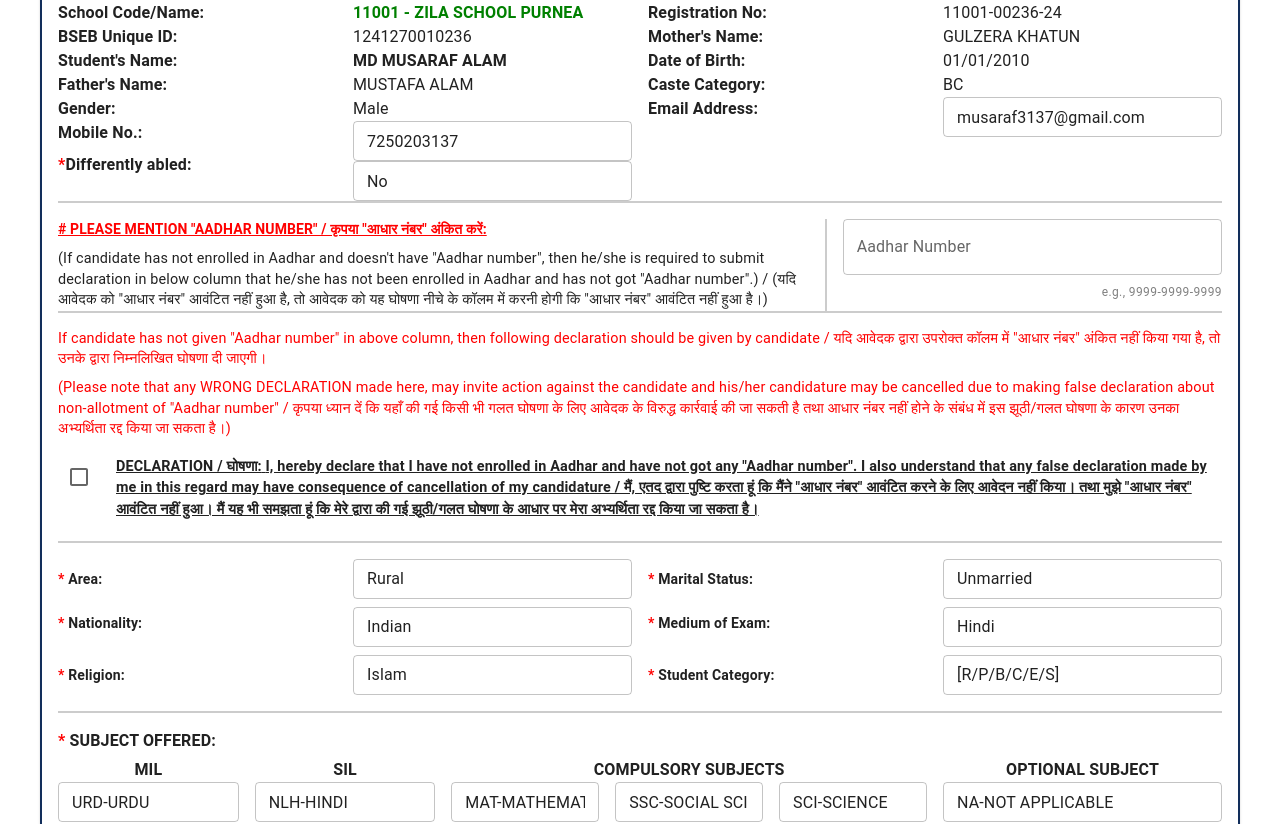
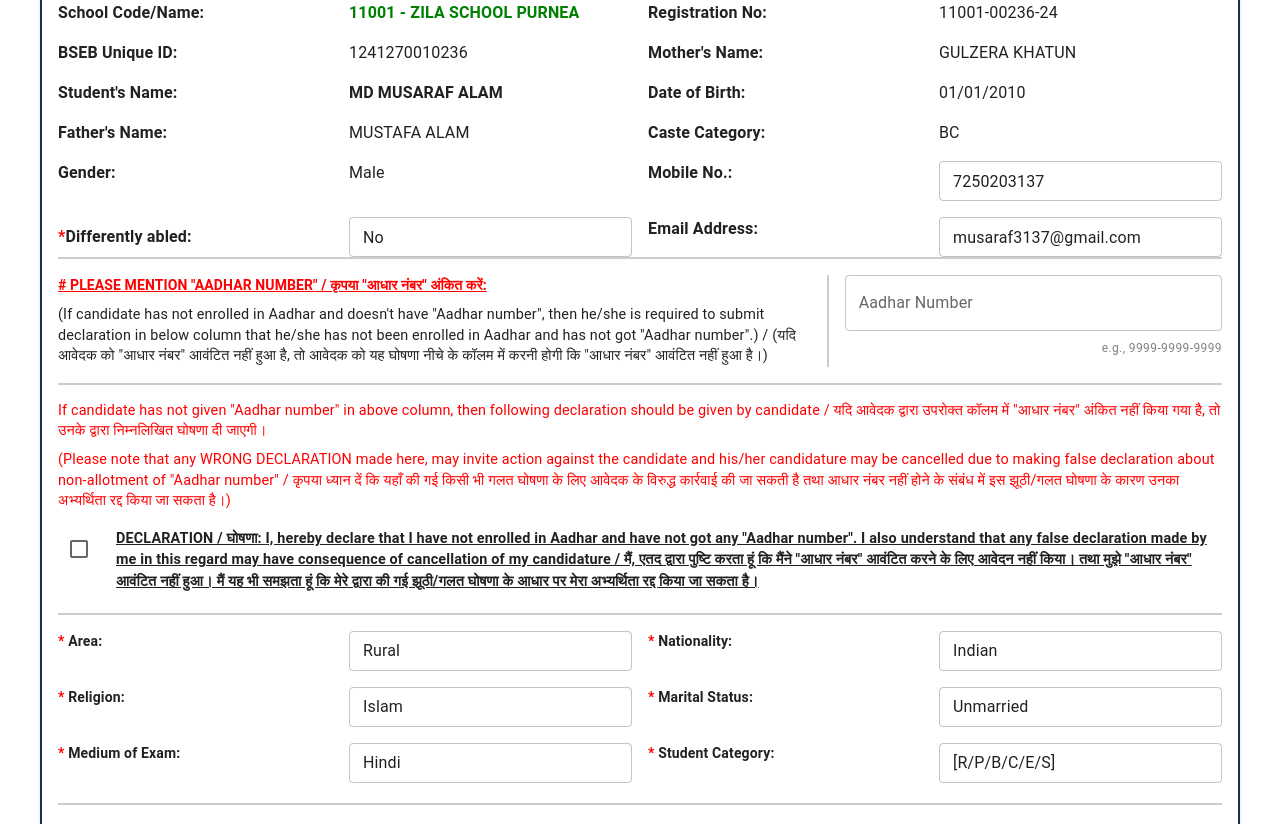
Before and after one commit to BADAL-VARSHNEY/bihar-board-compartmental, a React (Vite) app: page /personal-details in a window 1280 px wide. Shown: the part 260-1084 px from the top of the page. Built offline with nearby package versions, Linux system fonts and the light colour scheme.

Commit message:
responsive desgin

```diff
--- a/src/components/PersonalDetails.jsx
+++ b/src/components/PersonalDetails.jsx
@@ -6,16 +6,8 @@ import {
   TextField,
   Divider,
   Typography,
-  Paper,
   Checkbox,
   Button,
-  TableContainer,
-  Table,
-  TableHead,
-  TableRow,
-  TableCell,
-  TableBody,
-  TextareaAutosize,
   Input,
 } from "@mui/material";
 import Grid from "@mui/material/Grid2";
@@ -80,100 +72,179 @@ function PersonalDetails() {
             <CardContent>
               <Grid container spacing={2}>
                 {/* Box 1 */}
-                <Grid item size={{ xs: 5, md: 3 }}>
-                  <Box>
+                <Grid item size={{ xs: 12, md: 6 }}>
+                  <Grid container spacing={1}>
+                    <Grid item size={{ sm: 6 }}>
                       <Typography>
                         <b>School Code/Name:</b>
                       </Typography>
+                    </Grid>
+                    <Grid item size={{ sm: 6 }}>
+                      <Typography
+                        style={{ color: "green", fontWeight: "bold" }}
+                      >
+                        11001 - ZILA SCHOOL PURNEA
+                      </Typography>
+                    </Grid>
+                  </Grid>
+                </Grid>
+                <Grid item size={{ xs: 12, md: 6 }}>
+                  <Grid container spacing={1}>
+                    <Grid item size={{ sm: 6 }}>
+                      <Typography>
+                        <b>Registration No:</b>
+                      </Typography>
+                    </Grid>
+                    <Grid item size={{ sm: 6 }}>
+                      <Typography>11001-00236-24</Typography>
+                    </Grid>
+                  </Grid>
+                </Grid>
+                <Grid item size={{ xs: 12, md: 6 }}>
+                  <Grid container spacing={1}>
+                    <Grid item size={{ sm: 6 }}>
                       <Typography>
                         <b>BSEB Unique ID:</b>
                       </Typography>
+                    </Grid>
+                    <Grid item size={{ sm: 6 }}>
+                      <Typography>1241270010236</Typography>
+                    </Grid>
+                  </Grid>
+                </Grid>
+                <Grid item size={{ xs: 12, md: 6 }}>
+                  <Grid container spacing={1}>
+                    <Grid item size={{ sm: 6 }}>
+                      <Typography>
+                        <b>Mother's Name:</b>
+                      </Typography>
+                    </Grid>
+                    <Grid item size={{ sm: 6 }}>
+                      <Typography>GULZERA KHATUN</Typography>
+                    </Grid>
+                  </Grid>
+                </Grid>
+
+                <Grid item size={{ xs: 12, md: 6 }}>
+                  <Grid container spacing={1}>
+                    <Grid item size={{ sm: 6 }}>
                       <Typography>
                         <b>Student's Name:</b>
                       </Typography>
+                    </Grid>
+                    <Grid item size={{ sm: 6 }}>
+                      <Typography style={{ fontWeight: "bold" }}>
+                        MD MUSARAF ALAM
+                      </Typography>
+                    </Grid>
+                  </Grid>
+                </Grid>
+                <Grid item size={{ xs: 12, md: 6 }}>
+                  <Grid container spacing={1}>
+                    <Grid item size={{ sm: 6 }}>
+                      <Typography>
+                        <b>Date of Birth:</b>
+                      </Typography>
+                    </Grid>
+                    <Grid item size={{ sm: 6 }}>
+                      <Typography>01/01/2010</Typography>
+                    </Grid>
+                  </Grid>
+                </Grid>
+                <Grid item size={{ xs: 12, md: 6 }}>
+                  <Grid container spacing={1}>
+                    <Grid item size={{ sm: 6 }}>
                       <Typography>
                         <b>Father's Name:</b>
                       </Typography>
+                    </Grid>
+                    <Grid item size={{ sm: 6 }}>
+                      <Typography>MUSTAFA ALAM</Typography>
+                    </Grid>
+                  </Grid>
+                </Grid>
+                <Grid item size={{ xs: 12, md: 6 }}>
+                  <Grid container spacing={1}>
+                    <Grid item size={{ sm: 6 }}>
+                      <Typography>
+                        <b>Caste Category:</b>
+                      </Typography>
+                    </Grid>
+                    <Grid item size={{ sm: 6 }}>
+                      <Typography>BC</Typography>
+                    </Grid>
+                  </Grid>
+                </Grid>
+
+                <Grid item size={{ xs: 12, md: 6 }}>
+                  <Grid container spacing={1}>
+                    <Grid item size={{ sm: 6 }}>
                       <Typography>
                         <b>Gender:</b>
                       </Typography>
+                    </Grid>
+                    <Grid item size={{ sm: 6 }}>
+                      <Typography>Male</Typography>
+                    </Grid>
+                  </Grid>
+                </Grid>
+                <Grid item size={{ xs: 12, md: 6 }}>
+                  <Grid container spacing={1}>
+                    <Grid item size={{ sm: 6, xs: 12 }}>
                       <Typography>
                         <b>Mobile No.:</b>
                       </Typography>
+                    </Grid>
+                    <Grid item size={{ sm: 6, xs: 12 }}>
+                      <TextField fullWidth size="small" value="7250203137" />
+                    </Grid>
+                  </Grid>
+                </Grid>
+
+                <Grid item size={{ xs: 12, md: 6 }}>
+                  <Grid container spacing={1}>
+                    <Grid item size={{ sm: 6, xs: 12 }}>
                       <Typography sx={{ fontWeight: "bold", mt: 1 }}>
                         <b style={{ color: "red" }}>*</b>Differently abled:
                       </Typography>
-                  </Box>
+                    </Grid>
+                    <Grid item size={{ sm: 6, xs: 12 }}>
+                      <TextField fullWidth size="small" value="No" />
+                    </Grid>
+                  </Grid>
                 </Grid>
 
-                <Grid item size={{ xs: 7, md: 3 }}>
-                  <Box>
-                    <Typography style={{ color: "green", fontWeight: "bold" }}>
-                      11001 - ZILA SCHOOL PURNEA
-                    </Typography>
-                    <Typography>1241270010236</Typography>
-                    <Typography style={{ fontWeight: "bold" }}>
-                      MD MUSARAF ALAM
-                    </Typography>
-                    <Typography>MUSTAFA ALAM</Typography>
-                    <Typography>Male</Typography>
-                    <TextField fullWidth size="small" value="7250203137" />
-                    <TextField fullWidth size="small" value="No" />
-                  </Box>
-                </Grid>
-
-                {/* Box 2 */}
-                <Grid item size={{ xs: 5, md: 3 }}>
-                  <Box>
-                    <Typography>
-                      <b>Registration No:</b>
-                    </Typography>
-                    <Typography>
-                      <b>Mother's Name:</b>
-                    </Typography>
-                    <Typography>
-                      <b>Date of Birth:</b>
-                    </Typography>
-                    <Typography>
-                      <b>Caste Category:</b>
-                    </Typography>
+                <Grid item size={{ xs: 12, md: 6 }}>
+                  <Grid container spacing={1}>
+                    <Grid item size={{ sm: 6, xs: 12 }}>
                       <Typography>
                         <b>Email Address:</b>
                       </Typography>
-                  </Box>
                     </Grid>
-
-                <Grid item size={{ xs: 7, md: 3 }}>
-                  <Box>
-                    <Typography>11001-00236-24</Typography>
-                    <Typography>GULZERA KHATUN</Typography>
-                    <Typography>01/01/2010</Typography>
-                    <Typography>BC</Typography>
+                    <Grid item size={{ sm: 6, xs: 12 }}>
                       <TextField
                         fullWidth
                         size="small"
                         value="musaraf3137@gmail.com"
                       />
-                  </Box>
+                    </Grid>
+                  </Grid>
                 </Grid>
               </Grid>
               <Box
                 sx={{
-                  display: "flex",
-                  alignItems: "flex-start",
-                  gap: 2,
                   borderTop: "2px solid #ccc",
                   borderBottom: "2px solid #ccc",
                   paddingTop: 2,
+                  paddingBottom: 2,
                 }}
               >
+                <Grid container spacing={2} alignItems="flex-start">
                   {/* Left Side Text */}
-                <Box
-                  sx={{
-                    flex: 2,
-                    borderRight: "2px solid #ccc",
-                    paddingRight: 1,
-                  }}
+                  <Grid
+                    item
+                    size={{ xs: 12, md: 8 }}
+                    sx={{ borderRight: "2px solid #ccc", paddingRight: 2 }}
                   >
                     <Typography
                       variant="subtitle2"
@@ -188,36 +259,39 @@ function PersonalDetails() {
                     </Typography>
                     <Typography
                       variant="body2"
-                    sx={{ fontSize: "0.9rem", mt: 1 }}
+                      sx={{ fontSize: "0.9rem", marginTop: 1 }}
                     >
                       (If candidate has not enrolled in Aadhar and doesn't have
                       "Aadhar number", then he/she is required to submit
                       declaration in below column that he/she has not been
-                    enrolled in Aadhar and has not got "Aadhar number".) / (यदि
-                    आवेदक को "आधार नंबर" आवंटित नहीं हुआ है, तो आवेदक को यह
-                    घोषणा नीचे के कॉलम में करनी होगी कि "आधार नंबर" आवंटित नहीं
-                    हुआ है।)
+                      enrolled in Aadhar and has not got "Aadhar number".) /
+                      (यदि आवेदक को "आधार नंबर" आवंटित नहीं हुआ है, तो आवेदक को
+                      यह घोषणा नीचे के कॉलम में करनी होगी कि "आधार नंबर" आवंटित
+                      नहीं हुआ है।)
                     </Typography>
-                </Box>
+                  </Grid>
 
                   {/* Right Side Input Field */}
-                <Box sx={{ flex: 1 }}>
+                  <Grid item size={{ xs: 12, md: 4 }}>
                     <TextField
                       label="Aadhar Number"
                       placeholder="e.g., 9999-9999-9999"
                       variant="outlined"
                       fullWidth
-                    sx={{
-                      mb: 1,
-                    }}
+                      sx={{ marginBottom: 1 }}
                     />
                     <Typography
                       variant="caption"
-                    sx={{ display: "block", color: "gray", textAlign: "right" }}
+                      sx={{
+                        display: "block",
+                        color: "gray",
+                        textAlign: "right",
+                      }}
                     >
                       e.g., 9999-9999-9999
                     </Typography>
-                </Box>
+                  </Grid>
+                </Grid>
               </Box>
               <Box
                 sx={{
@@ -282,58 +356,77 @@ function PersonalDetails() {
                 }}
               >
                 {/* First Row */}
-                <Grid container spacing={2} alignItems="center">
+                <Grid container spacing={2}>
                   {/* Column 1: Labels */}
-                  <Grid item size={{ xs: 5, md: 3 }}>
-                    <Typography
-                      variant="body2"
-                      fontWeight="bold"
-                      sx={{ mb: 3 }}
-                    >
+                  <Grid item size={{ xs: 12, md: 6 }}>
+                    <Grid container spacing={1}>
+                      <Grid item size={{ sm: 6, xs: 12 }}>
+                        <Typography variant="body2" fontWeight="bold">
                           <b style={{ color: "red" }}>* </b>Area:
                         </Typography>
-                    <Typography
-                      variant="body2"
-                      fontWeight="bold"
-                      sx={{ mb: 3 }}
-                    >
-                      <b style={{ color: "red" }}>* </b>Nationality:
-                    </Typography>
-                    <Typography
-                      variant="body2"
-                      fontWeight="bold"
-                      sx={{ mt: 4 }}
-                    >
-                      <b style={{ color: "red" }}>* </b>Religion:
-                    </Typography>
                       </Grid>
-
-                  {/* Column 2: Values */}
-                  <Grid item size={{ xs: 7, md: 3 }}>
+                      <Grid item size={{ sm: 6, xs: 12 }}>
                         <TextField
                           size="small"
                           fullWidth
                           defaultValue="Rural"
-                      sx={{ mb: 1 }}
                         />
+                      </Grid>
+                    </Grid>
+                  </Grid>
+                  <Grid item size={{ xs: 12, md: 6 }}>
+                    <Grid container spacing={1}>
+                      <Grid item size={{ sm: 6, xs: 12 }}>
+                        <Typography variant="body2" fontWeight="bold">
+                          <b style={{ color: "red" }}>* </b>Nationality:
+                        </Typography>
+                      </Grid>
+                      <Grid item size={{ sm: 6, xs: 12 }}>
                         <TextField
                           size="small"
                           fullWidth
                           defaultValue="Indian"
-                      sx={{ mb: 1 }}
                         />
-                    <TextField size="small" fullWidth defaultValue="Islam" />
+                      </Grid>
+                    </Grid>
+                  </Grid>
+                  <Grid item size={{ xs: 12, md: 6 }}>
+                    <Grid container spacing={1}>
+                      <Grid item size={{ sm: 6, xs: 12 }}>
+                        <Typography variant="body2" fontWeight="bold">
+                          <b style={{ color: "red" }}>* </b>Religion:
+                        </Typography>
+                      </Grid>
+                      <Grid item size={{ sm: 6, xs: 12 }}>
+                        <TextField
+                          size="small"
+                          fullWidth
+                          defaultValue="Islam"
+                        />
+                      </Grid>
+                    </Grid>
                   </Grid>
 
-                  {/* Column 3: Labels */}
-                  <Grid item size={{ xs: 5, md: 3 }}>
-                    <Typography
-                      variant="body2"
-                      fontWeight="bold"
-                      sx={{ mb: 3 }}
-                    >
+                  <Grid item size={{ xs: 12, md: 6 }}>
+                    <Grid container spacing={1}>
+                      <Grid item size={{ sm: 6, xs: 12 }}>
+                        <Typography variant="body2" fontWeight="bold">
                           <b style={{ color: "red" }}>* </b>Marital Status:
                         </Typography>
+                      </Grid>
+                      <Grid item size={{ sm: 6, xs: 12 }}>
+                        <TextField
+                          size="small"
+                          fullWidth
+                          defaultValue="Unmarried"
+                        />
+                      </Grid>
+                    </Grid>
+                  </Grid>
+
+                  <Grid item size={{ xs: 12, md: 6 }}>
+                    <Grid container spacing={1}>
+                      <Grid item size={{ sm: 6, xs: 12 }}>
                         <Typography
                           variant="body2"
                           fontWeight="bold"
@@ -341,29 +434,25 @@ function PersonalDetails() {
                         >
                           <b style={{ color: "red" }}>* </b>Medium of Exam:
                         </Typography>
-                    <Typography
-                      variant="body2"
-                      fontWeight="bold"
-                      sx={{ mt: 4 }}
-                    >
-                      <b style={{ color: "red" }}>* </b>Student Category:
-                    </Typography>
                       </Grid>
-
-                  {/* Column 4: Values */}
-                  <Grid item size={{ xs: 7, md: 3 }}>
-                    <TextField
-                      size="small"
-                      fullWidth
-                      defaultValue="Unmarried"
-                      sx={{ mb: 1 }}
-                    />
+                      <Grid item size={{ sm: 6, xs: 12 }}>
                         <TextField
                           size="small"
                           fullWidth
                           defaultValue="Hindi"
-                      sx={{ mb: 1 }}
                         />
+                      </Grid>
+                    </Grid>
+                  </Grid>
+
+                  <Grid item size={{ xs: 12, md: 6 }}>
+                    <Grid container spacing={1}>
+                      <Grid item size={{ sm: 6, xs: 12 }}>
+                        <Typography variant="body2" fontWeight="bold">
+                          <b style={{ color: "red" }}>* </b>Student Category:
+                        </Typography>
+                      </Grid>
+                      <Grid item size={{ sm: 6, xs: 12 }}>
                         <TextField
                           size="small"
                           fullWidth
@@ -371,16 +460,20 @@ function PersonalDetails() {
                         />
                       </Grid>
                     </Grid>
+                  </Grid>
+                </Grid>
                 <Box sx={{ pt: 2, borderTop: "2px solid #ccc", mt: 2 }}>
                   <Typography fontSize="16px" fontWeight="bold" gutterBottom>
                     <b style={{ color: "red" }}>* </b>SUBJECT OFFERED:
                   </Typography>
+                  <br />
                   <Grid container spacing={2}>
                     {/* MIL */}
                     <Grid item size={{ xs: 12, md: 2 }}>
                       <Typography align="center" fontWeight="bold">
                         MIL
                       </Typography>
+                      <br />
                       <TextField
                         variant="outlined"
                         size="small"
@@ -394,6 +487,7 @@ function PersonalDetails() {
                       <Typography align="center" fontWeight="bold">
                         SIL
                       </Typography>
+                      <br />
                       <TextField
                         variant="outlined"
                         size="small"
@@ -415,6 +509,7 @@ function PersonalDetails() {
                       <Typography align="center" fontWeight="bold">
                         COMPULSORY SUBJECTS
                       </Typography>
+                      <br />
                       <Grid
                         container
                         spacing={2}
@@ -455,7 +550,7 @@ function PersonalDetails() {
                       <Typography align="center" fontWeight="bold">
                         OPTIONAL SUBJECT
                       </Typography>
-
+                      <br />
                       <TextField
                         variant="outlined"
                         size="small"
@@ -468,20 +563,25 @@ function PersonalDetails() {
 
                 {/* Address Details */}
                 <Divider sx={{ my: 3, borderTop: "2px solid #ccc", mt: 3 }} />
-                <Typography fontSize="16px" fontWeight="bold" gutterBottom>
+                <Typography
+                  fontSize="16px"
+                  marginBottom="16px"
+                  fontWeight="bold"
+                  gutterBottom
+                >
                   <b style={{ color: "red" }}>* </b>ADDRESS DETAILS:
                 </Typography>
 
                 <Grid container spacing={2}>
                   <Grid item size={{ xs: 12, md: 6 }}>
                     <Grid container spacing={1}>
-                      <Grid item size={6}>
+                      <Grid item size={{ sm: 6, xs: 12 }}>
                         <Typography variant="body2" fontWeight="bold">
                           <b style={{ color: "red" }}>* </b>Address:
                         </Typography>
                       </Grid>
-                      <Grid item size={6}>
-                        <TextareaAutosize
+                      <Grid item size={{ sm: 6, xs: 12 }}>
+                        <TextField
                           size="small"
                           fullWidth
                           defaultValue="GHORA CHOWK PARARIA"
@@ -491,12 +591,12 @@ function PersonalDetails() {
                   </Grid>
                   <Grid item size={{ xs: 12, md: 6 }}>
                     <Grid container spacing={1}>
-                      <Grid item size={6}>
+                      <Grid item size={{ sm: 6, xs: 12 }}>
                         <Typography variant="body2" fontWeight="bold">
                           <b style={{ color: "red" }}>* </b>District Name:
                         </Typography>
                       </Grid>
-                      <Grid item size={6}>
+                      <Grid item size={{ sm: 6, xs: 12 }}>
                         <TextField
                           size="small"
                           fullWidth
@@ -507,12 +607,12 @@ function PersonalDetails() {
                   </Grid>
                   <Grid item size={{ xs: 12, md: 6 }}>
                     <Grid container spacing={1}>
-                      <Grid item size={6}>
+                      <Grid item size={{ sm: 6, xs: 12 }}>
                         <Typography variant="body2" fontWeight="bold">
                           <b style={{ color: "red" }}>* </b>Town / City Name:
                         </Typography>
                       </Grid>
-                      <Grid item size={6}>
+                      <Grid item size={{ sm: 6, xs: 12 }}>
                         <TextField
                           size="small"
                           fullWidth
@@ -523,12 +623,12 @@ function PersonalDetails() {
                   </Grid>
                   <Grid item size={{ xs: 12, md: 6 }}>
                     <Grid container spacing={1}>
-                      <Grid item size={6}>
+                      <Grid item size={{ sm: 6, xs: 12 }}>
                         <Typography variant="body2" fontWeight="bold">
                           <b style={{ color: "red" }}>* </b>Pincode:
                         </Typography>
                       </Grid>
-                      <Grid item size={6}>
+                      <Grid item size={{ sm: 6, xs: 12 }}>
                         <TextField
                           size="small"
                           fullWidth
@@ -673,6 +773,8 @@ function PersonalDetails() {
                 sx={{
                   pt: 2,
                   textAlign: "center",
+                  borderTop: "2px solid #ccc",
+                  mt: 2,
                 }}
               >
                 <Grid container alignItems="center" spacing={1}>
@@ -686,7 +788,7 @@ function PersonalDetails() {
                   </Grid>
 
                   {/* Confirmation Text */}
-                  <Grid item xs>
+                  <Grid item>
                     <Typography
                       variant="body2"
                       sx={{
```
Lines whose indentation alone changed are shown as unchanged.
